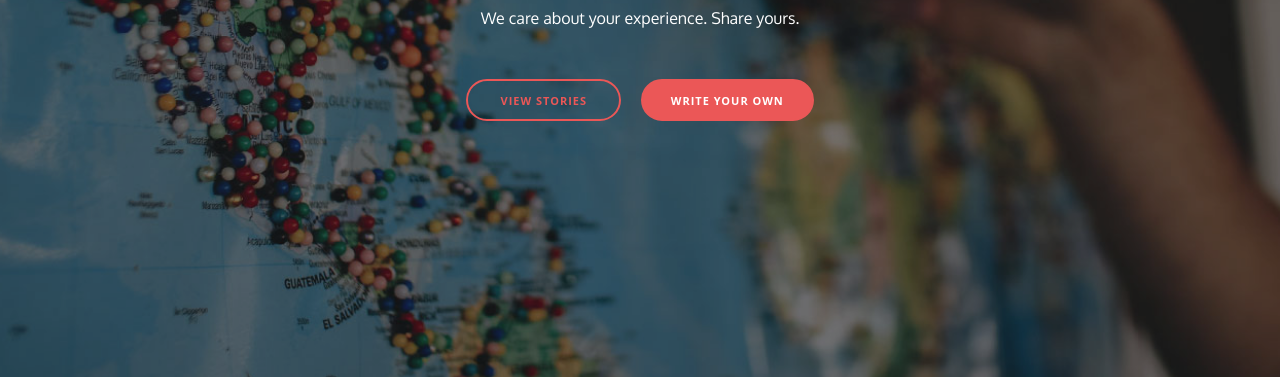
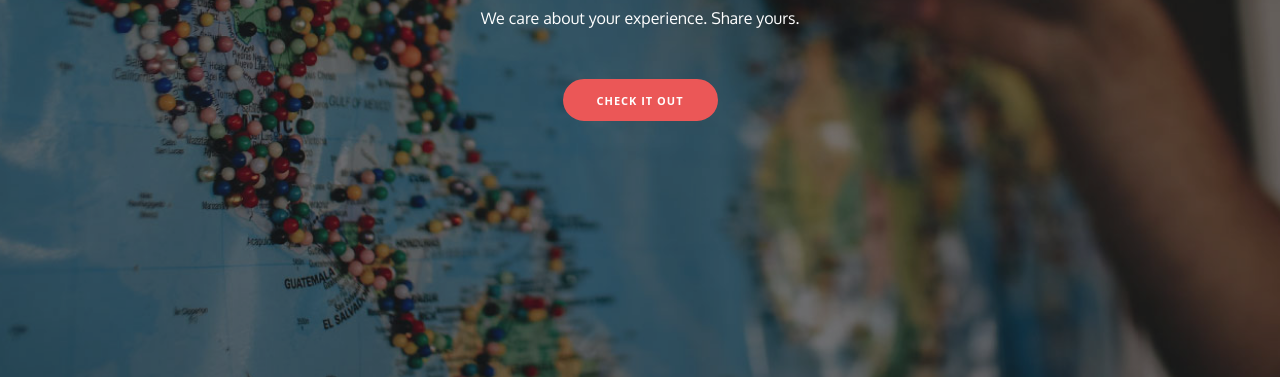
Before and after one commit to carebnb-app/carebnb-app.github.io, a plain HTML site: page guestbook.html in a window 1280 px wide. Shown: the part 419-796 px from the top of the page. Drawn offline with Linux system fonts and the light colour scheme.

Commit message:
Change CTA of Guestbook's page

```diff
--- a/guestbook.html
+++ b/guestbook.html
@@ -87,8 +87,8 @@
 							<span class="text-white alt-font">Carebnb's guestbook</span>
 							<h1 class="text-white">All over the world, our guestbook <br>is about your story.</h1>
 							<p class="lead text-white">We care about your experience. Share yours.</p>
-							<a href="#" class="btn btn-primary btn-white view-stories">View stories</a>
-							<a href="#" class="btn btn-primary btn-filled write-your-own">Write your own</a>
+							<!-- <a href="#" class="btn btn-primary btn-white view-stories">View stories</a> -->
+							<a href="https://www.stories.carebnb.app" class="btn btn-primary btn-filled write-your-own">Check it out</a>
 						</div>
 					</div>
 				</div>
```
